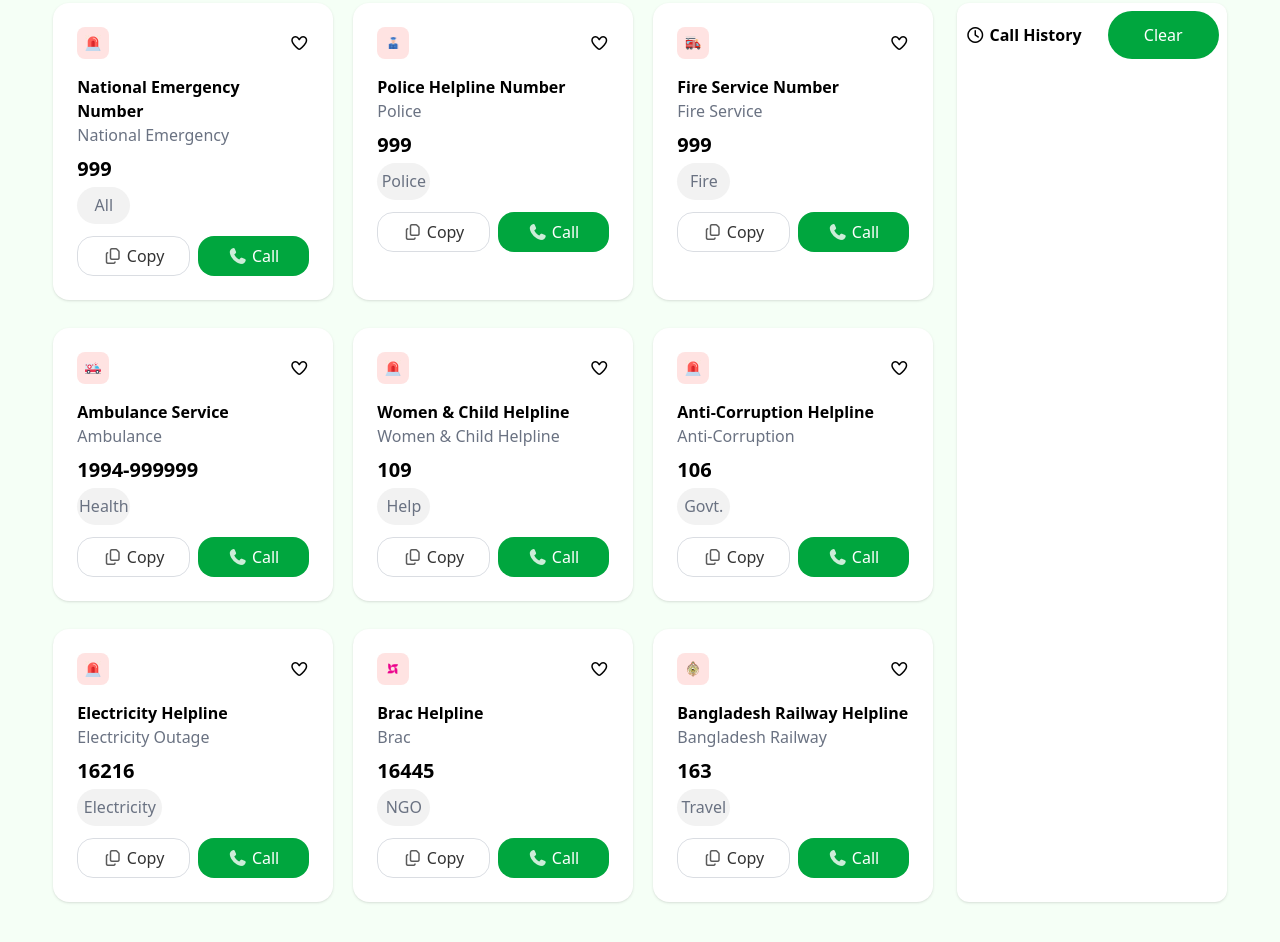
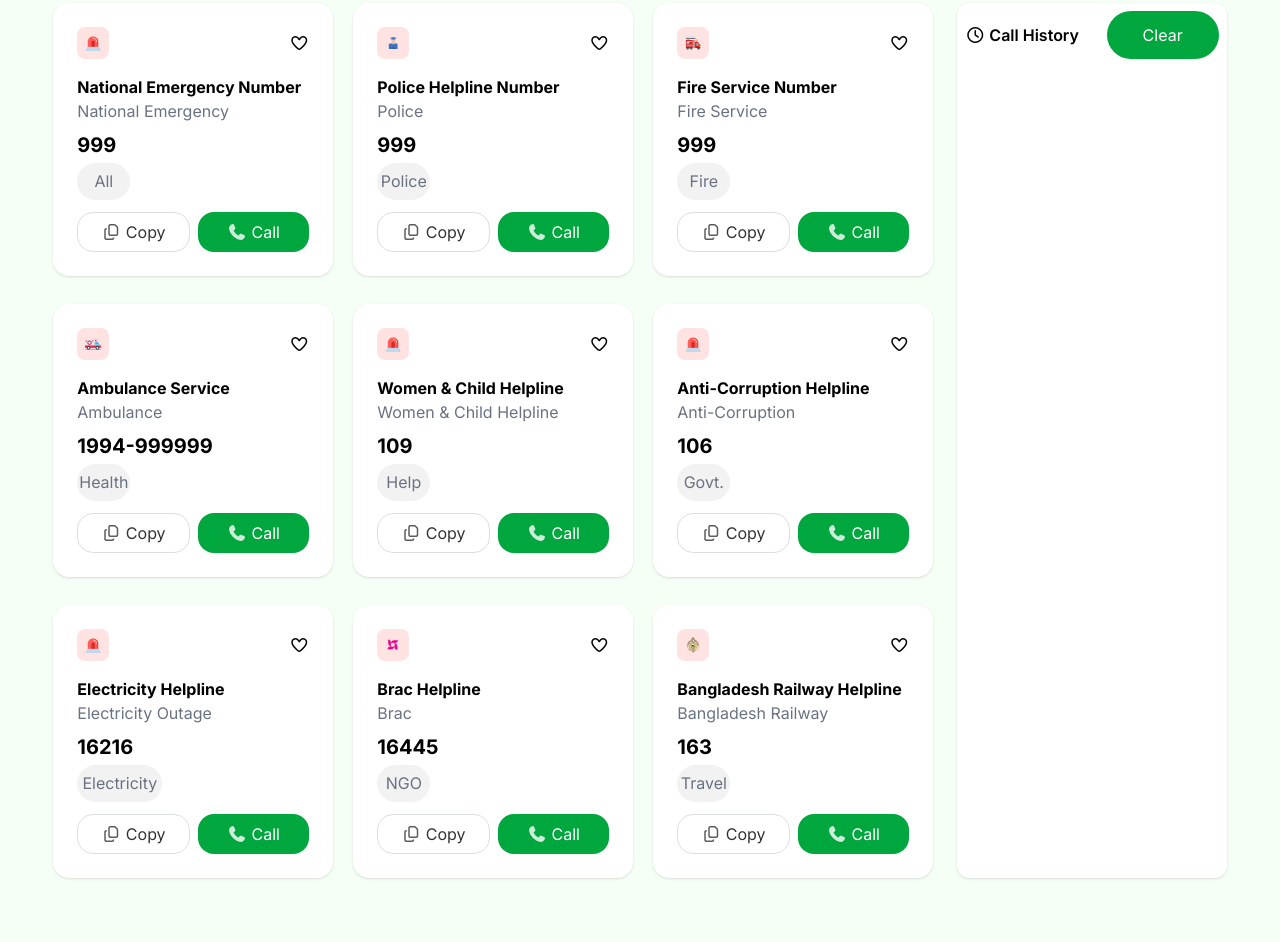
Before and after one commit to iammilon49/Assignment-05, a plain HTML site: page index.html in a window 1280 px wide. Shown: the part 380-1322 px from the top of the page. Drawn offline with nearby package versions, Linux system fonts and the light colour scheme.

Commit message:
All requirement complete

```diff
--- a/index.html
+++ b/index.html
@@ -8,8 +8,12 @@
     <script src="https://cdn.jsdelivr.net/npm/@tailwindcss/browser@4"></script>
         <!-- Font-Awesome -->
     <link rel="stylesheet" href="https://cdnjs.cloudflare.com/ajax/libs/font-awesome/7.0.0/css/all.min.css" integrity="sha512-DxV+EoADOkOygM4IR9yXP8Sb2qwgidEmeqAEmDKIOfPRQZOWbXCzLC6vjbZyy0vPisbH2SyW27+ddLVCN+OMzQ==" crossorigin="anonymous" referrerpolicy="no-referrer" />
+    <link rel="stylesheet" href="style.css">
+    <link rel="preconnect" href="https://fonts.googleapis.com">
+        <link rel="preconnect" href="https://fonts.gstatic.com" crossorigin>
+        <link href="https://fonts.googleapis.com/css2?family=Inter:ital,opsz,wght@0,14..32,100..900;1,14..32,100..900&display=swap" rel="stylesheet">
 </head>
-<body class="bg-[#F5FFF6]">
+<body class="bg-[#F5FFF6] font-inter">
 
     <!-- Navbar Section Start  -->
 <nav class=" w-11/12 mx-auto flex gap-3 font-bold text-[#006747] justify-between items-center mt-5"
@@ -62,7 +66,7 @@
 
             <div class="mb-2 mt-4">
                 <h2 class="font-bold text-base" >National Emergency Number</h2>
-                <p id="serviceName" class="text-gray-500">National Emergency</p>
+                <p class="text-gray-500 serviceName">National Emergency</p>
             </div>
 
             <div>
@@ -72,7 +76,7 @@
             <div class="flex gap-2">
                 <button type="button" class="w-[160px] h-[40px] border-1 border-solid border-gray-300 rounded-2xl opacity-80 hover:cursor-pointer copybtn"><span><i class="fa-regular fa-copy opacity-80"></i></span> Copy</button>
 
-                <button id="callBtn" type="button" class="bg-[#00A63E] w-[160px] h-[40px] rounded-2xl text-white hover:cursor-pointer" ><span><i class="fa-solid fa-phone text-white opacity-80"></i></span> Call</button>
+                <button type="button" class="bg-[#00A63E] w-[160px] h-[40px] rounded-2xl text-white hover:cursor-pointer callBtn" ><span><i class="fa-solid fa-phone text-white opacity-80"></i></span> Call</button>
             </div>
         </div>
 
@@ -96,7 +100,7 @@
             <div class="flex gap-2">
                 <button type="button" class="w-[160px] h-[40px] border-1 border-solid border-gray-300 rounded-2xl opacity-80 hover:cursor-pointer copybtn"><span><i class="fa-regular fa-copy opacity-80"></i></span> Copy</button>
 
-                <button type="button" class="bg-[#00A63E] w-[160px] h-[40px] rounded-2xl text-white hover:cursor-pointer" ><span><i class="fa-solid fa-phone text-white opacity-80"></i></span> Call</button>
+                <button type="button" class="bg-[#00A63E] w-[160px] h-[40px] rounded-2xl text-white hover:cursor-pointer callBtn" ><span><i class="fa-solid fa-phone text-white opacity-80"></i></span> Call</button>
             </div>
         </div>
 
@@ -120,7 +124,7 @@
             <div class="flex gap-2">
                 <button type="button" class="w-[160px] h-[40px] border-1 border-solid border-gray-300 rounded-2xl opacity-80 hover:cursor-pointer copybtn"><span><i class="fa-regular fa-copy opacity-80"></i></span> Copy</button>
 
-                <button type="button" class="bg-[#00A63E] w-[160px] h-[40px] rounded-2xl text-white hover:cursor-pointer" ><span><i class="fa-solid fa-phone text-white opacity-80"></i></span> Call</button>
+                <button type="button" class="bg-[#00A63E] w-[160px] h-[40px] rounded-2xl text-white hover:cursor-pointer callBtn" ><span><i class="fa-solid fa-phone text-white opacity-80"></i></span> Call</button>
             </div>
         </div>
 
@@ -144,7 +148,7 @@
             <div class="flex gap-2">
                 <button type="button" class="w-[160px] h-[40px] border-1 border-solid border-gray-300 rounded-2xl opacity-80 hover:cursor-pointer copybtn"><span><i class="fa-regular fa-copy opacity-80"></i></span> Copy</button>
 
-                <button type="button" class="bg-[#00A63E] w-[160px] h-[40px] rounded-2xl text-white hover:cursor-pointer" ><span><i class="fa-solid fa-phone text-white opacity-80"></i></span> Call</button>
+                <button type="button" class="bg-[#00A63E] w-[160px] h-[40px] rounded-2xl text-white hover:cursor-pointer callBtn" ><span><i class="fa-solid fa-phone text-white opacity-80"></i></span> Call</button>
             </div>
         </div>
 
@@ -158,7 +162,7 @@
             </div>
             <div class="mb-2 mt-4">
                 <h2 class="font-bold text-base" >Women & Child Helpline</h2>
-                <p class="text-gray-500">Women & Child Helpline</p>
+                <p class="text-gray-500 serviceName">Women & Child Helpline</p>
             </div>
             <div>
                  <h2 class="font-bold text-xl mb-1 helplineNumber">109</h2>
@@ -167,7 +171,7 @@
             <div class="flex gap-2">
                 <button type="button" class="w-[160px] h-[40px] border-1 border-solid border-gray-300 rounded-2xl opacity-80 hover:cursor-pointer copybtn"><span><i class="fa-regular fa-copy opacity-80"></i></span> Copy</button>
 
-                <button type="button" class="bg-[#00A63E] w-[160px] h-[40px] rounded-2xl text-white hover:cursor-pointer" ><span><i class="fa-solid fa-phone text-white opacity-80"></i></span> Call</button>
+                <button type="button" class="bg-[#00A63E] w-[160px] h-[40px] rounded-2xl text-white hover:cursor-pointer callBtn" ><span><i class="fa-solid fa-phone text-white opacity-80"></i></span> Call</button>
             </div>
         </div>
 
@@ -181,7 +185,7 @@
             </div>
             <div class="mb-2 mt-4">
                 <h2 class="font-bold text-base" >Anti-Corruption Helpline</h2>
-                <p class="text-gray-500">Anti-Corruption</p>
+                <p class="text-gray-500 serviceName">Anti-Corruption</p>
             </div>
             <div>
                  <h2 class="font-bold text-xl mb-1 helplineNumber">106</h2>
@@ -190,7 +194,7 @@
             <div class="flex gap-2">
                 <button type="button" class="w-[160px] h-[40px] border-1 border-solid border-gray-300 rounded-2xl opacity-80 hover:cursor-pointer copybtn"><span><i class="fa-regular fa-copy opacity-80"></i></span> Copy</button>
 
-                <button type="button" class="bg-[#00A63E] w-[160px] h-[40px] rounded-2xl text-white hover:cursor-pointer" ><span><i class="fa-solid fa-phone text-white opacity-80"></i></span> Call</button>
+                <button type="button" class="bg-[#00A63E] w-[160px] h-[40px] rounded-2xl text-white hover:cursor-pointer callBtn" ><span><i class="fa-solid fa-phone text-white opacity-80"></i></span> Call</button>
             </div>
         </div>
 
@@ -204,7 +208,7 @@
             </div>
             <div class="mb-2 mt-4">
                 <h2 class="font-bold text-base" >Electricity Helpline</h2>
-                <p class="text-gray-500">Electricity Outage</p>
+                <p class="text-gray-500 serviceName">Electricity Outage</p>
             </div>
             <div>
                  <h2 class="font-bold text-xl mb-1 helplineNumber">16216</h2>
@@ -213,7 +217,7 @@
             <div class="flex gap-2">
                 <button type="button" class="w-[160px] h-[40px] border-1 border-solid border-gray-300 rounded-2xl opacity-80 hover:cursor-pointer copybtn"><span><i class="fa-regular fa-copy opacity-80"></i></span> Copy</button>
 
-                <button type="button" class="bg-[#00A63E] w-[160px] h-[40px] rounded-2xl text-white hover:cursor-pointer" ><span><i class="fa-solid fa-phone text-white opacity-80"></i></span> Call</button>
+                <button type="button" class="bg-[#00A63E] w-[160px] h-[40px] rounded-2xl text-white hover:cursor-pointer callBtn" ><span><i class="fa-solid fa-phone text-white opacity-80"></i></span> Call</button>
             </div>
         </div>
 
@@ -228,7 +232,7 @@
 
             <div class="mb-2 mt-4">
                 <h2 class="font-bold text-base" >Brac Helpline</h2>
-                <p class="text-gray-500">Brac</p>
+                <p class="text-gray-500 serviceName">Brac</p>
             </div>
             <div>
                  <h2 class="font-bold text-xl mb-1 helplineNumber">16445</h2>
@@ -237,7 +241,7 @@
             <div class="flex gap-2">
                 <button type="button" class="w-[160px] h-[40px] border-1 border-solid border-gray-300 rounded-2xl opacity-80 hover:cursor-pointer copybtn"><span><i class="fa-regular fa-copy opacity-80"></i></span> Copy</button>
 
-                <button type="button" class="bg-[#00A63E] w-[160px] h-[40px] rounded-2xl text-white hover:cursor-pointer" ><span><i class="fa-solid fa-phone text-white opacity-80"></i></span> Call</button>
+                <button type="button" class="bg-[#00A63E] w-[160px] h-[40px] rounded-2xl text-white hover:cursor-pointer callBtn" ><span><i class="fa-solid fa-phone text-white opacity-80"></i></span> Call</button>
             </div>
         </div>
 
@@ -251,7 +255,7 @@
             </div>
             <div class="mb-2 mt-4">
                 <h2 class="font-bold text-base" >Bangladesh Railway Helpline</h2>
-                <p class="text-gray-500">Bangladesh Railway</p>
+                <p class="text-gray-500 serviceName">Bangladesh Railway</p>
             </div>
             <div>
                  <h2 class="font-bold text-xl mb-1 helplineNumber">163</h2>
@@ -260,7 +264,7 @@
             <div class="flex gap-2">
                 <button type="button" class="w-[160px] h-[40px] border-1 border-solid border-gray-300 rounded-2xl opacity-80 hover:cursor-pointer copybtn"><span><i class="fa-regular fa-copy opacity-80"></i></span> Copy</button>
 
-                <button type="button" class="bg-[#00A63E] w-[160px] h-[40px] rounded-2xl text-white hover:cursor-pointer" ><span><i class="fa-solid fa-phone text-white opacity-80"></i></span> Call</button>
+                <button type="button" class="bg-[#00A63E] w-[160px] h-[40px] rounded-2xl text-white hover:cursor-pointer callBtn" ><span><i class="fa-solid fa-phone text-white opacity-80"></i></span> Call</button>
             </div>
         </div>
     </section>
--- a/main.js
+++ b/main.js
@@ -9,6 +9,8 @@ for(const lovebtnAll of loveBtn){
     heartDisplay.innerText=count;
 });
 };
+
+
 
 // copy button
 const copyDisplay = document.getElementById('copyDisplay');
@@ -33,30 +35,32 @@ for (const copyBtnSingle of copybtn2){
 
 
 // call btn
-const serviceName = document.getElementById('serviceName');
 const coinDisplay = document.getElementById('coinDisplay');
 const callHistory = [];
-
 const historyContainer = document.getElementById('historyContainer');
 const date = new Date().toLocaleTimeString();
 let coins = 100;
-const serviceNumber = document.getElementById('serviceNumber');
-const callBtn = document.getElementById('callBtn');
-callBtn.addEventListener("click", () => {
-    if(coins >= 20){
-        alert(`Confirm call to ${serviceName.innerText}: ${helplineNumber.innerText}?`);
-        coins = coins - 20;
-        coinDisplay.innerText=coins;
 
-        const callData = {
-            name: serviceName.innerText,
-            number: helplineNumber.innerText};
+
+const callBtn = document.querySelectorAll('.callBtn');
+for(const callBtnSingle of callBtn){
+    callBtnSingle.addEventListener("click", (e) => {
+        const card = e.target.closest('.box-parent');
+        const helpNumber = card.querySelector('.helplineNumber').innerText;
+        const serviceName = card.querySelector('.serviceName').innerText;
+        if(coins >= 20){
+            alert(`Confirm to call ${serviceName} : ${helpNumber}?`)
+            coins = coins -20
+            coinDisplay.innerText=coins
+
+            const callData = {
+            name: serviceName,
+            number: helpNumber};
             callHistory.push(callData);
             let call='';
             for(const callSingleData of callHistory){
                 call=callSingleData;
             }
-
             const div = document.createElement('div');
             div.innerHTML=`
             <div class="bg-[#FAFAFA] p-4 flex justify-between items-center mb-2">
@@ -69,13 +73,16 @@ callBtn.addEventListener("click", () => {
                     </div>
             </div>`
             historyContainer.append(div);
+        }
 
-}
-else{
+        else{
     alert('Sorry! You Do not have enough coins to call.')
 }
 
-});
+
+    })
+}
+
 
 // HistoryClear
 const clearBtn = document.getElementById('clearBtn');
--- /dev/null
+++ b/style.css
@@ -0,0 +1,3 @@
+.font-inter {
+  font-family: "Inter", sans-serif;
+}
```
Also changed, not shown: 1 other file.
